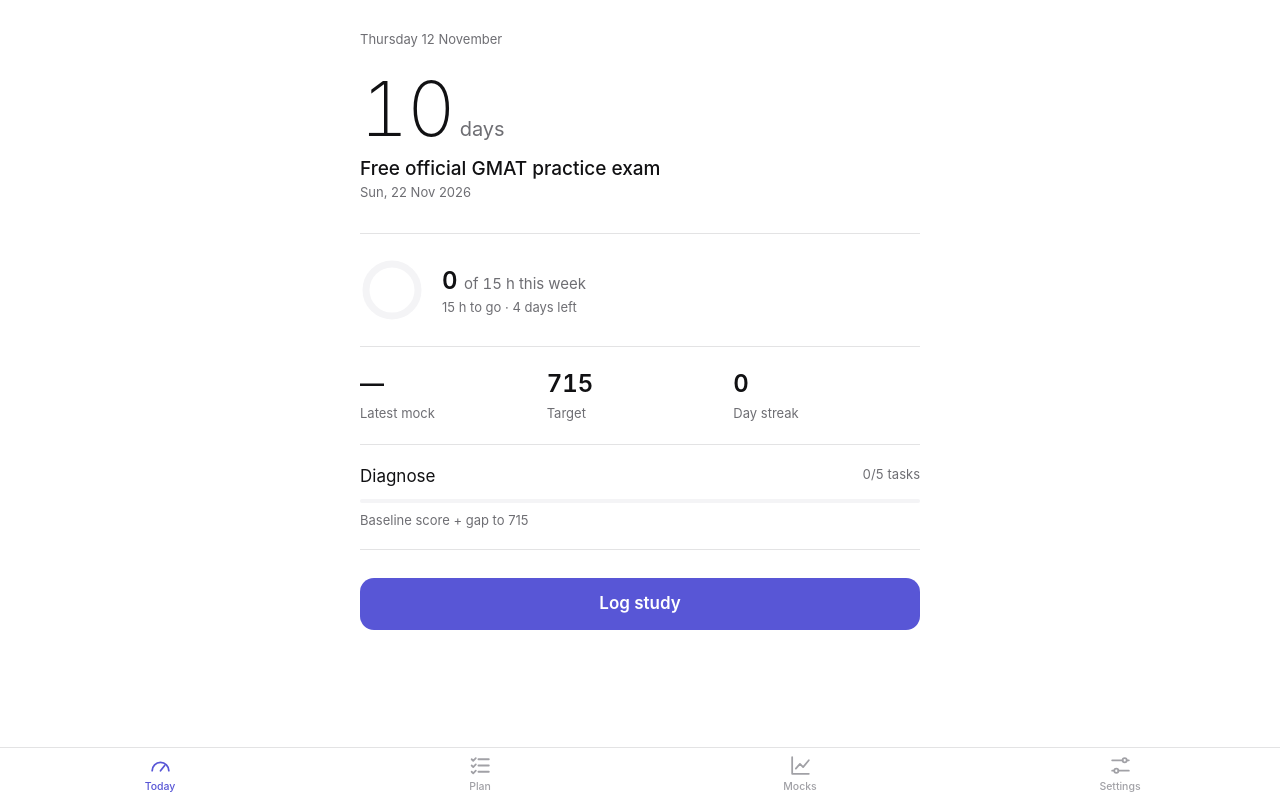
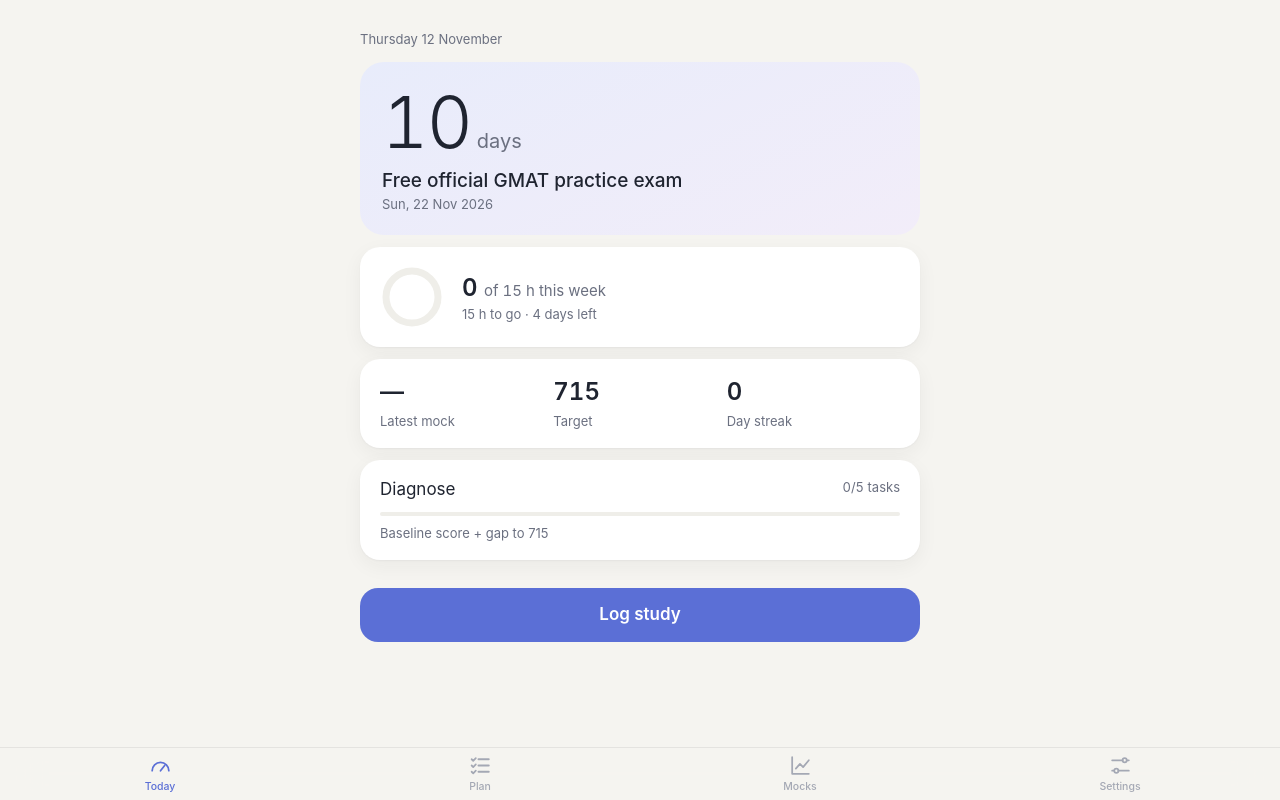
Before and after one commit to AMITOJ2003/mba-tracker, a plain HTML site: page index.html in a window 1280 px wide. Drawn offline with Linux system fonts and the light colour scheme.

Commit message:
Calmer look: soft cards, warm light / navy dark theme, Appearance setting
Co-Authored-By: Claude Opus 5.5 <noreply@anthropic.com>

```diff
--- a/styles.css
+++ b/styles.css
@@ -1,54 +1,78 @@
-/* MBA Tracker — minimal iOS styling. One accent colour, lots of white space, hairlines instead of boxes. */
+/* MBA Tracker — calm, soft iOS styling. Warm paper in light mode, deep blue-grey (never pure black) in dark. */
 :root {
-  color-scheme: light dark;
-  --bg: #ffffff;
-  --surface: #f4f4f6;
-  --text: #111113;
-  --text2: #6e6e73;
-  --text3: #a1a1a6;
-  --sep: rgba(60, 60, 67, 0.14);
-  --accent: #5856d6;
-  --accent-soft: rgba(88, 86, 214, 0.1);
+  color-scheme: light;
+  --bg: #f5f4f0;
+  --card: #ffffff;
+  --surface: #efeee9;
+  --text: #1f2430;
+  --text2: #6b7080;
+  --text3: #a4a8b4;
+  --sep: rgba(31, 36, 48, 0.08);
+  --accent: #5b6fd6;
+  --accent-soft: rgba(91, 111, 214, 0.1);
+  --hero: linear-gradient(155deg, #e8ecfb 0%, #f2edf9 100%);
   --on-accent: #ffffff;
-  --good: #1f7a37;
-  --bad: #c4001a;
-  --warn: #b54a00;
-  --dot-good: #34c759;
-  --dot-warn: #ff9500;
-  --dot-bad: #ff3b30;
+  --shadow: 0 1px 2px rgba(31, 36, 48, 0.04), 0 6px 20px rgba(31, 36, 48, 0.05);
+  --seg-on: #ffffff;
   --s1: #2a78d6; --s2: #eb6834; --s3: #1baf7a;   /* Quant / Verbal / DI */
-  --target: #34c759;
-  --min: #ff9500;
-  --tabbar: rgba(255, 255, 255, 0.88);
-  --backdrop: rgba(0, 0, 0, 0.3);
+  --tabbar: rgba(245, 244, 240, 0.9);
+  --backdrop: rgba(31, 36, 48, 0.28);
+  --good: #2f7d4f; --bad: #c0392b; --warn: #b5651d;
+  --dot-good: #4cb782; --dot-warn: #f0a04b; --dot-bad: #e8695c;
+  --target: #4cb782; --min: #f0a04b;
+  --radius: 20px;
   --tabbar-h: 52px;
   --safe-top: env(safe-area-inset-top, 0px);
   --safe-bottom: env(safe-area-inset-bottom, 0px);
   --safe-left: env(safe-area-inset-left, 0px);
   --safe-right: env(safe-area-inset-right, 0px);
+  --round: ui-rounded, "SF Pro Rounded", -apple-system, BlinkMacSystemFont, system-ui, sans-serif;
 }
 @media (prefers-color-scheme: dark) {
-  :root {
-    --bg: #000000;
-    --surface: #1c1c1e;
-    --text: #f5f5f7;
-    --text2: #a1a1a6;
-    --text3: #6e6e73;
-    --sep: rgba(84, 84, 88, 0.5);
-    --accent: #8583ff;
-    --accent-soft: rgba(133, 131, 255, 0.16);
-    --good: #30d158;
-    --bad: #ff6961;
-    --warn: #ffa53d;
-    --dot-good: #30d158;
-    --dot-warn: #ff9f0a;
-    --dot-bad: #ff453a;
-    --s1: #3987e5; --s2: #d95926; --s3: #199e70;
-    --target: #30d158;
-    --min: #ff9f0a;
-    --tabbar: rgba(10, 10, 12, 0.88);
-    --backdrop: rgba(0, 0, 0, 0.55);
+  :root:not([data-theme="light"]) {
+  color-scheme: dark;
+  --bg: #141922;
+  --card: #1c2230;
+  --surface: #272f40;
+  --text: #e9ebf1;
+  --text2: #a3a9b9;
+  --text3: #707789;
+  --sep: rgba(255, 255, 255, 0.07);
+  --accent: #93a3f3;
+  --accent-soft: rgba(147, 163, 243, 0.14);
+  --hero: linear-gradient(155deg, #232c48 0%, #2a2643 100%);
+  --on-accent: #141922;
+  --shadow: none;
+  --seg-on: #343d52;
+  --good: #6fd39a; --bad: #f08c80; --warn: #f2b06b;
+  --dot-good: #6fd39a; --dot-warn: #f2b06b; --dot-bad: #f08c80;
+  --target: #6fd39a; --min: #f2b06b;
+  --s1: #3987e5; --s2: #d95926; --s3: #199e70;
+  --tabbar: rgba(20, 25, 34, 0.9);
+  --backdrop: rgba(5, 8, 14, 0.6);
   }
+}
+:root[data-theme="dark"] {
+  color-scheme: dark;
+  --bg: #141922;
+  --card: #1c2230;
+  --surface: #272f40;
+  --text: #e9ebf1;
+  --text2: #a3a9b9;
+  --text3: #707789;
+  --sep: rgba(255, 255, 255, 0.07);
+  --accent: #93a3f3;
+  --accent-soft: rgba(147, 163, 243, 0.14);
+  --hero: linear-gradient(155deg, #232c48 0%, #2a2643 100%);
+  --on-accent: #141922;
+  --shadow: none;
+  --seg-on: #343d52;
+  --good: #6fd39a; --bad: #f08c80; --warn: #f2b06b;
+  --dot-good: #6fd39a; --dot-warn: #f2b06b; --dot-bad: #f08c80;
+  --target: #6fd39a; --min: #f2b06b;
+  --s1: #3987e5; --s2: #d95926; --s3: #199e70;
+  --tabbar: rgba(20, 25, 34, 0.9);
+  --backdrop: rgba(5, 8, 14, 0.6);
 }
 
 * { box-sizing: border-box; -webkit-tap-highlight-color: transparent; }
@@ -71,7 +95,7 @@ svg { display: block; }
 
 /* ---------- Type ---------- */
 .top { display: flex; align-items: center; justify-content: space-between; min-height: 52px; margin: 8px 0 16px; }
-.top h1 { margin: 0; font-size: 30px; font-weight: 700; letter-spacing: -0.01em; }
+.top h1 { margin: 0; font-family: var(--round); font-size: 30px; font-weight: 700; letter-spacing: -0.01em; }
 .label { font-size: 13px; color: var(--text2); }
 .faint { color: var(--text3); }
 .muted { color: var(--text2); }
@@ -85,28 +109,30 @@ svg { display: block; }
 
 /* ---------- Today ---------- */
 .date-line { margin: 18px 0 0; }
-.hero { display: block; width: 100%; padding: 22px 0 8px; }
-.hero-num { font-size: 76px; line-height: 1; font-weight: 250; letter-spacing: -0.03em; font-variant-numeric: tabular-nums; }
+.card { background: var(--card); border-radius: var(--radius); padding: 16px 18px; box-shadow: var(--shadow); margin-top: 12px; }
+.hero { display: block; width: 100%; padding: 24px 22px 22px; margin-top: 14px; background: var(--hero); border-radius: 24px; }
+.hero-num { font-family: var(--round); font-size: 72px; line-height: 1; font-weight: 300; letter-spacing: -0.03em; font-variant-numeric: tabular-nums; }
 .hero-num small { font-size: 20px; font-weight: 400; color: var(--text2); letter-spacing: 0; margin-left: 6px; }
 .hero-title { font-size: 19px; font-weight: 500; margin-top: 10px; }
-.week { display: flex; align-items: center; gap: 18px; padding: 24px 0; border-top: 0.5px solid var(--sep); border-bottom: 0.5px solid var(--sep); margin-top: 24px; }
+.week { display: flex; align-items: center; gap: 18px; padding: 18px 20px; margin-top: 12px; background: var(--card); border-radius: var(--radius); box-shadow: var(--shadow); }
 .ring { width: 64px; height: 64px; flex-shrink: 0; }
 .ring-track { fill: none; stroke: var(--surface); stroke-width: 7; }
 .ring-fill { fill: none; stroke: var(--accent); stroke-width: 7; stroke-linecap: round; transition: stroke-dashoffset 0.6s ease; }
 .ring-fill.done { stroke: var(--target); }
-.week-big { font-size: 24px; font-weight: 600; font-variant-numeric: tabular-nums; }
+.week-big { font-family: var(--round); font-size: 24px; font-weight: 600; font-variant-numeric: tabular-nums; }
 .week-big span { font-size: 15px; font-weight: 400; color: var(--text2); }
-.stats { display: grid; grid-template-columns: repeat(3, 1fr); padding: 20px 0; border-bottom: 0.5px solid var(--sep); }
+.stats { display: grid; grid-template-columns: repeat(3, 1fr); padding: 16px 20px; margin-top: 12px; background: var(--card); border-radius: var(--radius); box-shadow: var(--shadow); }
 .stat { display: block; min-height: 44px; }
-.stat b { display: block; font-size: 24px; font-weight: 600; font-variant-numeric: tabular-nums; }
+.stat b { display: block; font-family: var(--round); font-size: 24px; font-weight: 600; font-variant-numeric: tabular-nums; }
 .stat span { font-size: 13px; color: var(--text2); }
-.phase-line { display: block; width: 100%; padding: 20px 0; border-bottom: 0.5px solid var(--sep); }
+.phase-line { display: block; width: 100%; padding: 18px 20px; margin-top: 12px; background: var(--card); border-radius: var(--radius); box-shadow: var(--shadow); }
 .phase-line .row-top { display: flex; justify-content: space-between; gap: 12px; margin-bottom: 10px; }
-.install-tip { display: flex; gap: 8px; align-items: center; font-size: 14px; color: var(--text2); background: var(--surface); padding: 10px 6px 10px 14px; border-radius: 12px; margin-top: 12px; }
+.install-tip { display: flex; gap: 8px; align-items: center; font-size: 14px; color: var(--text2); background: var(--card); padding: 10px 6px 10px 14px; border-radius: 14px; margin-top: 12px; }
 .install-tip p { margin: 0; flex: 1; }
 
 /* ---------- Lists ---------- */
-.list { border-top: 0.5px solid var(--sep); }
+.list { background: var(--card); border-radius: var(--radius); padding: 0 18px; box-shadow: var(--shadow); }
+.list > :last-child { border-bottom: 0 !important; }
 .row {
   display: flex; align-items: center; gap: 12px; width: 100%; min-height: 56px; padding: 12px 0;
   border-bottom: 0.5px solid var(--sep); text-align: left;
@@ -116,7 +142,7 @@ button.row:active, .row-btn:active { opacity: 0.55; }
 .row-title { font-size: 17px; }
 .row-sub { font-size: 14px; color: var(--text2); margin-top: 2px; }
 .row-right { flex-shrink: 0; text-align: right; font-variant-numeric: tabular-nums; }
-.row-right b { font-size: 20px; font-weight: 600; display: block; }
+.row-right b { font-family: var(--round); font-size: 20px; font-weight: 600; display: block; }
 .row.dim { opacity: 0.45; }
 .row.dim .row-title { text-decoration: line-through; }
 .empty { color: var(--text2); padding: 28px 0; font-size: 15px; text-align: center; }
@@ -128,12 +154,12 @@ button.row:active, .row-btn:active { opacity: 0.55; }
 /* ---------- Buttons ---------- */
 .btn {
   display: flex; align-items: center; justify-content: center; gap: 8px; width: 100%;
-  min-height: 52px; padding: 12px 18px; border-radius: 14px;
+  min-height: 54px; padding: 12px 18px; border-radius: 18px;
   background: var(--accent); color: var(--on-accent); font-size: 17px; font-weight: 600; text-align: center;
   transition: transform 0.12s ease, opacity 0.12s ease;
 }
 .btn:active { transform: scale(0.98); opacity: 0.85; }
-.btn.ghost { background: var(--surface); color: var(--text); font-weight: 500; }
+.btn.ghost { background: var(--card); color: var(--text); font-weight: 500; box-shadow: var(--shadow); }
 .btn.danger { background: transparent; color: var(--bad); font-weight: 500; }
 .btn-row { display: flex; gap: 10px; }
 .btn-row .btn { flex: 1; }
@@ -148,8 +174,7 @@ button.row:active, .row-btn:active { opacity: 0.55; }
 /* ---------- Segmented ---------- */
 .seg { display: flex; background: var(--surface); border-radius: 10px; padding: 2px; margin-bottom: 20px; }
 .seg button { flex: 1; min-height: 40px; border-radius: 8px; font-size: 14px; font-weight: 500; color: var(--text2); text-align: center; }
-.seg button[aria-pressed="true"] { background: var(--bg); color: var(--text); box-shadow: 0 1px 3px rgba(0, 0, 0, 0.12); font-weight: 600; }
-@media (prefers-color-scheme: dark) { .seg button[aria-pressed="true"] { background: #3a3a3c; } }
+.seg button[aria-pressed="true"] { background: var(--seg-on); color: var(--text); box-shadow: 0 1px 3px rgba(0, 0, 0, 0.12); font-weight: 600; }
 .seg.small { width: 190px; margin: 0; }
 .seg.small button { min-height: 32px; font-size: 13px; position: relative; }
 .seg.small button::after { content: ""; position: absolute; inset: -6px 0; }
@@ -183,9 +208,11 @@ button.row:active, .row-btn:active { opacity: 0.55; }
 
 /* ---------- Mocks ---------- */
 .mock-hero { display: flex; align-items: flex-end; gap: 14px; }
+.mock-hero { padding: 22px 22px 18px; background: var(--hero); border-radius: 24px; flex-wrap: wrap; row-gap: 4px; }
 .mock-hero .hero-num { font-size: 64px; }
+.mock-hero .label { flex-basis: 100%; }
 .mock-hero .delta { font-size: 17px; font-weight: 600; padding-bottom: 8px; }
-.chart-wrap { margin: 24px 0 0; }
+.chart-wrap { margin: 12px 0 0; background: var(--card); border-radius: var(--radius); padding: 10px 14px 14px; box-shadow: var(--shadow); }
 .chart-head { display: flex; justify-content: space-between; align-items: center; margin-bottom: 8px; min-height: 44px; }
 .readout { font-size: 13px; color: var(--text2); min-height: 20px; margin-top: 6px; font-variant-numeric: tabular-nums; }
 .legend { display: flex; gap: 14px; flex-wrap: wrap; font-size: 12px; color: var(--text2); margin-top: 6px; }
@@ -193,9 +220,9 @@ button.row:active, .row-btn:active { opacity: 0.55; }
 .legend i { width: 14px; height: 0; border-top: 2px solid; }
 .legend i.dash { border-top-style: dashed; }
 .legend i.hollow { width: 8px; height: 8px; border: 1.5px solid var(--accent); border-radius: 50%; }
-.insights { list-style: none; margin: 0; padding: 0; }
+.insights { list-style: none; margin: 0; padding: 2px 18px; background: var(--card); border-radius: var(--radius); box-shadow: var(--shadow); }
 .insights li { position: relative; padding: 12px 0 12px 18px; font-size: 16px; border-bottom: 0.5px solid var(--sep); }
-.insights li:first-child { border-top: 0.5px solid var(--sep); }
+.insights li:last-child { border-bottom: 0; }
 .insights li::before { content: ""; position: absolute; left: 2px; top: 21px; width: 6px; height: 6px; border-radius: 50%; background: var(--accent); }
 .sec-table { width: 100%; border-collapse: collapse; font-variant-numeric: tabular-nums; font-size: 15px; }
 .sec-table th { font-size: 12px; font-weight: 500; color: var(--text2); text-align: right; padding: 0 0 8px; }
@@ -212,12 +239,12 @@ button.row:active, .row-btn:active { opacity: 0.55; }
 .c-target { stroke: var(--target); stroke-width: 1.2; stroke-dasharray: 4 4; }
 .c-min { stroke: var(--min); stroke-width: 1.2; stroke-dasharray: 4 4; }
 .c-ref-t { fill: var(--text2); font-size: 9.5px; font-weight: 500; }
-.c-cp { fill: var(--bg); stroke: var(--text3); stroke-width: 1.3; }
+.c-cp { fill: var(--card); stroke: var(--text3); stroke-width: 1.3; }
 .c-line { fill: none; stroke: var(--accent); stroke-width: 2; stroke-linejoin: round; stroke-linecap: round; }
-.c-dot { fill: var(--accent); stroke: var(--bg); stroke-width: 2; }
-.c-dot.hollow { fill: var(--bg); stroke: var(--accent); stroke-width: 1.8; }
+.c-dot { fill: var(--accent); stroke: var(--card); stroke-width: 2; }
+.c-dot.hollow { fill: var(--card); stroke: var(--accent); stroke-width: 1.8; }
 .c-sline { fill: none; stroke-width: 2; stroke-linejoin: round; stroke-linecap: round; }
-.c-sdot { stroke: var(--bg); stroke-width: 2; }
+.c-sdot { stroke: var(--card); stroke-width: 2; }
 .c-sline.s1 { stroke: var(--s1); } .c-sdot.s1 { fill: var(--s1); }
 .c-sline.s2 { stroke: var(--s2); } .c-sdot.s2 { fill: var(--s2); }
 .c-sline.s3 { stroke: var(--s3); } .c-sdot.s3 { fill: var(--s3); }
@@ -228,8 +255,8 @@ button.row:active, .row-btn:active { opacity: 0.55; }
 
 /* ---------- Forms ---------- */
 .input, .add-task input {
-  width: 100%; min-height: 44px; padding: 10px 12px; font-size: 17px; /* >=16px: no iOS zoom */
-  border: 0; border-radius: 10px; background: var(--surface); color: var(--text); -webkit-appearance: none; appearance: none;
+  width: 100%; min-height: 46px; padding: 10px 14px; font-size: 17px; /* >=16px: no iOS zoom */
+  border: 0; border-radius: 12px; background: var(--surface); color: var(--text); -webkit-appearance: none; appearance: none;
 }
 textarea.input { min-height: 80px; resize: vertical; }
 select.input {
@@ -259,7 +286,7 @@ input[type="date"].input, input[type="month"].input { display: block; min-width:
 .switch input:checked + i::after { transform: translateX(20px); }
 .form-error { color: var(--bad); font-size: 15px; margin: 14px 2px 0; }
 .sheet-actions { display: flex; flex-direction: column; gap: 6px; margin-top: 22px; }
-.note { font-size: 14px; color: var(--text2); background: var(--surface); border-radius: 12px; padding: 12px 14px; margin: 0 0 16px; }
+.note { font-size: 14px; color: var(--text2); background: var(--accent-soft); border-radius: 12px; padding: 12px 14px; margin: 0 0 16px; }
 .note ol { margin: 6px 0 0; padding-left: 20px; }
 .note li { margin: 3px 0; }
 
@@ -271,7 +298,7 @@ input[type="date"].input, input[type="month"].input { display: block; min-width:
 .sheet {
   position: absolute; left: 0; right: 0; bottom: 0; max-width: 600px; margin: 0 auto;
   max-height: calc(100% - var(--safe-top) - 20px); display: flex; flex-direction: column;
-  background: var(--bg); border-radius: 16px 16px 0 0;
+  background: var(--card); border-radius: 22px 22px 0 0;
   transform: translateY(100%); transition: transform 0.32s cubic-bezier(0.2, 0.9, 0.3, 1);
 }
 .sheet-root.open .sheet { transform: none; }
--- a/sw.js
+++ b/sw.js
@@ -1,6 +1,6 @@
 // Offline support: precache the app shell, then serve cache-first and refresh in the background.
 // Bump CACHE when you change the file list below.
-const CACHE = 'mba-tracker-v2';
+const CACHE = 'mba-tracker-v3';
 const ASSETS = [
   './',
   './index.html',
```
Also changed, not shown: index.html (+12 -2 lines), js/app.js (+19 -6 lines), manifest.json.
